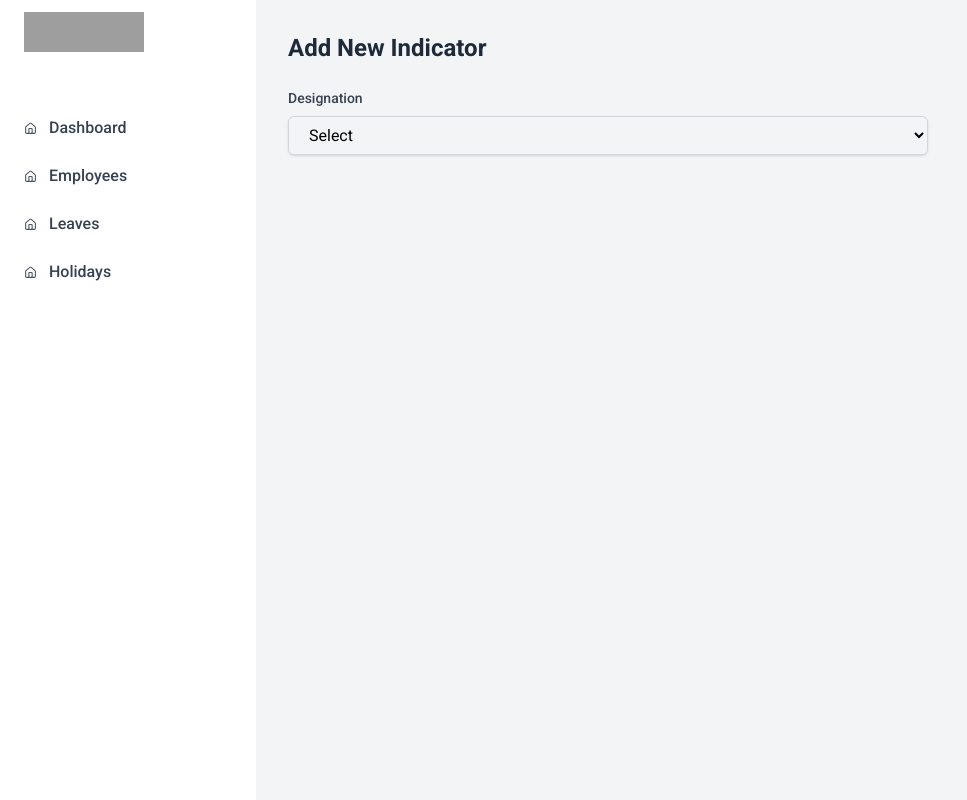
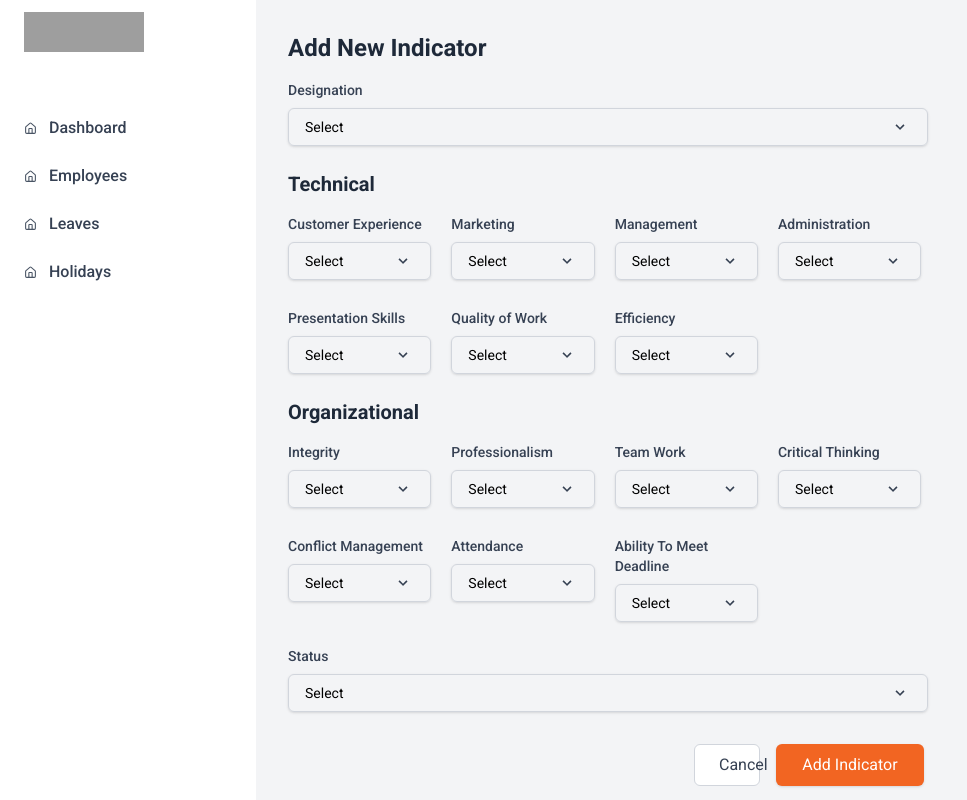
Before and after one commit to Blue-Health-Here/frontend.hr-management-system, a Next.js app: page /add-performance-indicator in a window 1280 px wide. Shown: the whole page, without its empty margins (0-967 px from the left). Built offline with nearby package versions, Linux system fonts and the light colour scheme; grey boxes are pictures that could not be loaded.

Commit message:
add-new-indicator-page-created

```diff
--- /dev/null
+++ b/components/add-perfromance-indicator/DropDown.tsx
@@ -0,0 +1,32 @@
+import React from 'react';
+import { DropdownProps } from '@/utils/types';
+
+const Dropdown: React.FC<DropdownProps> = ({ id, label, options, className = '' }) => {
+  return (
+    <div className={className}>
+      <label htmlFor={id} className="block text-sm font-medium text-gray-700 mb-2">
+        {label}
+      </label>
+      <div className="relative">
+        <select
+          id={id}
+          className="block appearance-none w-full px-4 py-2 pr-8 border border-gray-300 rounded-md shadow-sm focus:outline-none focus:ring-[#f26522] focus:border-[#f26522] focus:ring-2 text-sm"
+        >
+          <option value="" className='text-sm'>Select</option>
+          {options.map((option) => (
+            <option key={option.value} value={option.value}>
+              {option.label}
+            </option>
+          ))}
+        </select>
+        <div className="pointer-events-none absolute inset-y-0 right-3 flex items-center px-2 text-gray-700">
+          <svg className="fill-current h-4 w-4" xmlns="http://www.w3.org/2000/svg" viewBox="0 0 20 20">
+            <path d="M9.293 12.95l.707.707L15.657 8l-1.414-1.414L10 10.828 5.757 6.586 4.343 8z"/>
+          </svg>
+        </div>
+      </div>
+    </div>
+  );
+};
+
+export default Dropdown;
--- a/components/add-perfromance-indicator/index.tsx
+++ b/components/add-perfromance-indicator/index.tsx
@@ -1,38 +1,147 @@
-import React from 'react'
+import React from "react";
+import Dropdown from "./DropDown";
+import { designations, technicalOptions, status } from "@/utils/constants";
 
 const AddPerformanceIndicator: React.FC = () => {
-  // Designation options
-  const designations = [
-    { id: 1, name: 'Web Designer' },
-    { id: 2, name: 'Web Developer' },
-    { id: 3, name: 'IOS Developer' },
-    // Add more designations as needed
-  ];
-
   return (
     <div className="container mx-auto">
-      {/* Heading */}
-      <h1 className="text-2xl font-bold text-gray-800 mb-6">Add New Indicator</h1>
+      <h1 className="text-2xl font-bold text-gray-800 mb-4">
+        Add New Indicator
+      </h1>
 
-      {/* Designation Dropdown */}
+      <Dropdown
+        id="designation"
+        label="Designation"
+        options={designations.map((d) => ({ value: d.id, label: d.name }))}
+        className="mb-6 w-full md:w-1/2 lg:w-2/3"
+      />
+
       <div className="mb-6">
-        <label htmlFor="designation" className="block text-sm font-medium text-gray-700 mb-2">
-          Designation
-        </label>
-        <select
-          id="designation"
-          className="block w-full md:w-1/2 lg:w-2/3 px-4 py-2 border border-gray-300 rounded-md shadow-sm focus:outline-none focus:ring-[#f26522] focus:border-[#f26522] focus:ring-2"
-        >
-          <option value="">Select</option>
-          {designations.map((designation) => (
-            <option key={designation.id} value={designation.id}>
-              {designation.name}
-            </option>
-          ))}
-        </select>
+        <h2 className="text-xl font-semibold text-gray-800 mb-4">Technical</h2>
+
+        <div className="grid grid-cols-1 md:grid-cols-2 lg:grid-cols-6 gap-5 ">
+          <Dropdown
+            id="customer-experience"
+            label="Customer Experience"
+            options={technicalOptions}
+          />
+
+          <Dropdown
+            id="marketing"
+            label="Marketing"
+            options={technicalOptions}
+          />
+
+          <Dropdown
+            id="management"
+            label="Management"
+            options={technicalOptions}
+          />
+
+          <Dropdown
+            id="administration"
+            label="Administration"
+            options={technicalOptions}
+          />
+        </div>
+        <div className="grid grid-cols-1 md:grid-cols-2 lg:grid-cols-6 gap-5 pt-7 ">
+          <Dropdown
+            id="presentation-skills"
+            label="Presentation Skills"
+            options={technicalOptions}
+          />
+
+          <Dropdown
+            id="quality-of-work"
+            label="Quality of Work"
+            options={technicalOptions}
+          />
+
+          <Dropdown
+            id="efficiency"
+            label="Efficiency"
+            options={technicalOptions}
+          />
+        </div>
+      </div>
+
+      <div className="mb-6">
+        <h2 className="text-xl font-semibold text-gray-800 mb-4">
+          Organizational
+        </h2>
+
+        <div className="grid grid-cols-1 md:grid-cols-2 lg:grid-cols-6 gap-5 ">
+          <Dropdown
+            id="integrity"
+            label="Integrity"
+            options={technicalOptions}
+          />
+
+          <Dropdown
+            id="professionalism"
+            label="Professionalism"
+            options={technicalOptions}
+          />
+
+          <Dropdown
+            id="team-work"
+            label="Team Work"
+            options={technicalOptions}
+          />
+
+          <Dropdown
+            id="critical-thinking"
+            label="Critical Thinking"
+            options={technicalOptions}
+          />
+        </div>
+        <div className="grid grid-cols-1 md:grid-cols-2 lg:grid-cols-6 gap-5 pt-7 ">
+          <Dropdown
+            id="conflict-management"
+            label="Conflict Management"
+            options={technicalOptions}
+          />
+
+          <Dropdown
+            id="attendance"
+            label="Attendance"
+            options={technicalOptions}
+          />
+
+          <Dropdown
+            id="ability-to-meet-deadline"
+            label="Ability To Meet Deadline"
+            options={technicalOptions}
+          />
+        </div>
+      </div>
+
+      <Dropdown
+        id="status"
+        label="Status"
+        options={status.map((d) => ({ value: d.id, label: d.name }))}
+        className="mb-6 w-full md:w-1/2 lg:w-2/3"
+      />
+      <div className="grid grid-cols-8 gap-4 w-full md:w-1/2 lg:w-2/3 mx-auto mt-8">
+        <div className="col-start-4 col-span-1">
+          <button
+            type="button"
+            className="w-full px-6 py-2 border border-gray-300 rounded-md text-gray-700 bg-white hover:bg-gray-50 focus:outline-none focus:ring-2 focus:ring-offset-2 focus:ring-[#f26522] transition-colors"
+          >
+            Cancel
+          </button>
+        </div>
+        <div className="col-span-2">
+          <button
+            type="submit"
+            className="w-full px-4 py-2 border border-transparent rounded-md shadow-sm text-white bg-[#f26522] hover:bg-[#e05b1e] focus:outline-none focus:ring-2 focus:ring-offset-2 focus:ring-[#f26522] transition-colors"
+          >
+            Add Indicator
+          </button>
+        </div>
       </div>
     </div>
   );
-}
+};
 
 export default AddPerformanceIndicator;
--- a/utils/constants.tsx
+++ b/utils/constants.tsx
@@ -478,3 +478,20 @@ export const departmentOptions = [
     'Operations Manager',
     'Sales Executive'
   ];
+
+  export const designations = [
+    { id: '1', name: 'Web Designer' },
+    { id: '2', name: 'Web Developer' },
+    { id: '3', name: 'IOS Developer' },
+  ];
+
+ export  const technicalOptions = [
+    { value: 'advanced', label: 'Advanced' },
+    { value: 'intermediate', label: 'Intermediate' },
+    { value: 'average', label: 'Average' }
+  ];
+
+  export const status = [
+    { id: '1', name: 'Active' },
+    { id: '2', name: 'Inactive' },
+  ];
--- a/utils/types.ts
+++ b/utils/types.ts
@@ -90,3 +90,10 @@ export interface Leave {
   isPlanned: boolean;
   isPending: boolean;
 }
+
+export interface DropdownProps {
+  id: string;
+  label: string;
+  options: { value: string; label: string }[];
+  className?: string;
+}
```
